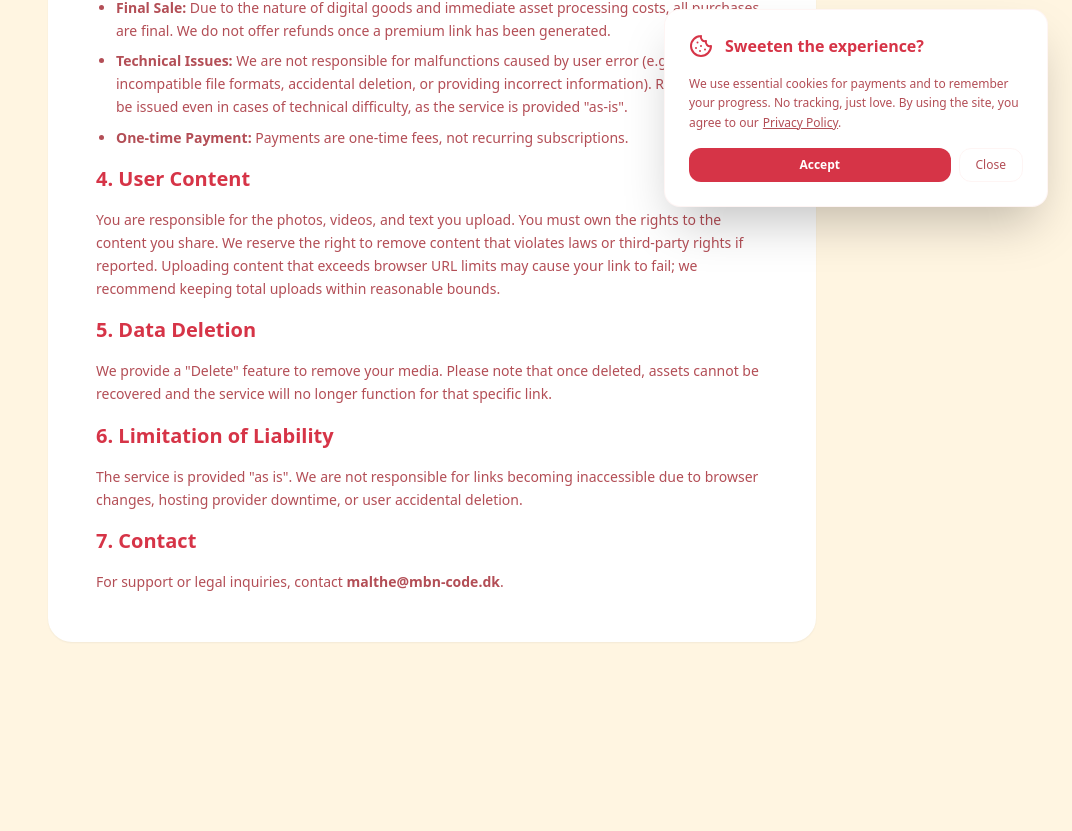
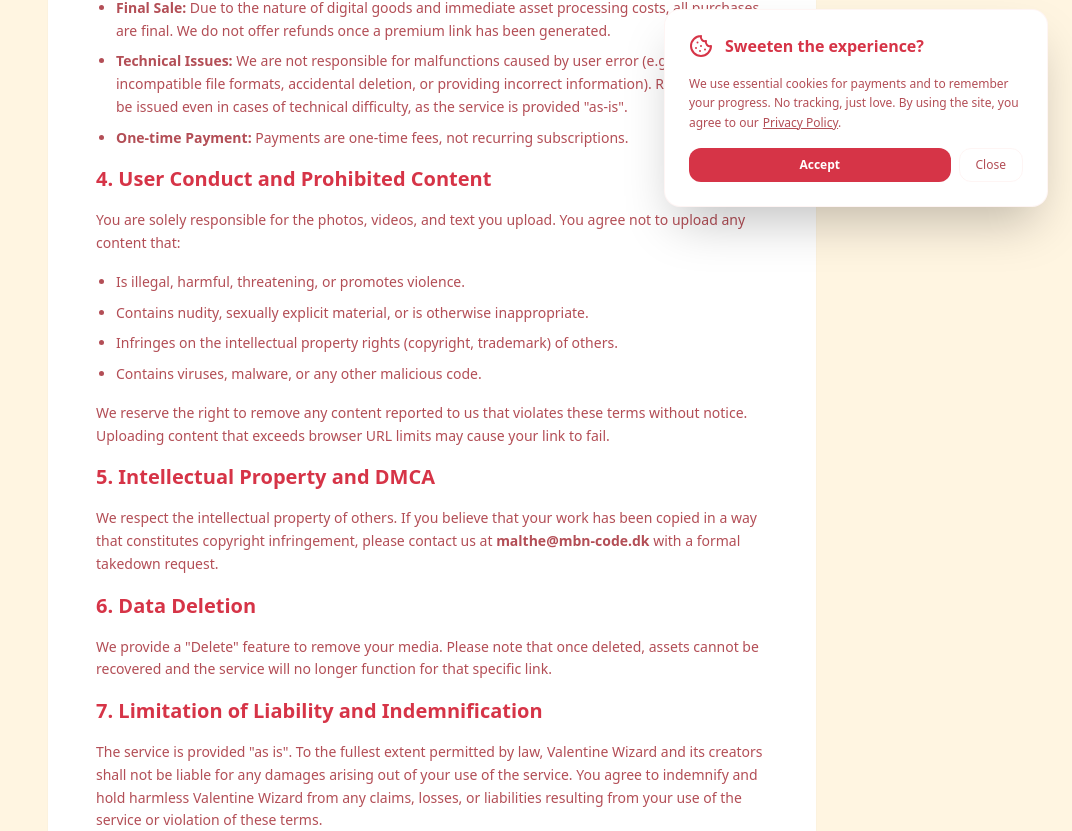
Before and after one commit to mbn-code/valentine-wizard, a Next.js app: page /terms in a window 1280 px wide. Shown: the part 569-1400 px from the top of the page, without its empty margins (208-1280 px from the left). Before the commit the page ends 1307 px from the top, so only its background shows below. Built offline with nearby package versions, Linux system fonts and the light colour scheme.

Commit message:
Security & Legal Fortress: Strict file limits, XSS protection, and comprehensive DMCA/Legal coverage

```diff
--- a/src/app/api/upload/route.ts
+++ b/src/app/api/upload/route.ts
@@ -28,6 +28,7 @@
         return {
           allowedContentTypes: ['image/jpeg', 'image/png', 'image/gif', 'video/mp4', 'video/quicktime', 'image/webp'],
           addRandomSuffix: true,
+          maximumSizeInBytes: pathname.endsWith('.mp4') || pathname.endsWith('.mov') ? 50 * 1024 * 1024 : 10 * 1024 * 1024, // 50MB for video, 10MB for images
           tokenPayload: JSON.stringify({}),
         };
       },
--- a/src/app/page.tsx
+++ b/src/app/page.tsx
@@ -145,6 +145,7 @@
             <div className="flex justify-center gap-6 text-[10px] uppercase tracking-widest font-bold text-valentine-soft">
               <Link href="/privacy" className="hover:text-valentine-red transition-colors">Privacy Policy</Link>
               <Link href="/terms" className="hover:text-valentine-red transition-colors">Terms of Service</Link>
+              <a href="mailto:malthe@mbn-code.dk?subject=Report%20Content" className="hover:text-valentine-red transition-colors">Report Content</a>
             </div>
             <p className="text-valentine-soft text-[10px] uppercase tracking-tighter">© 2026 Valentine Wizard • <a href="mailto:malthe@mbn-code.dk" className="hover:underline">malthe@mbn-code.dk</a> • Denmark</p>
           </div>
--- a/src/app/privacy/page.tsx
+++ b/src/app/privacy/page.tsx
@@ -26,17 +26,18 @@
           <h2 className="text-xl font-bold text-valentine-red mt-6">2. Data We Process</h2>
           <ul className="list-disc pl-5 space-y-2">
             <li><strong>Configuration Data:</strong> Names, dates, and notes are compressed and stored directly in the URL you share. We do not store these on our servers.</li>
-            <li><strong>Media Assets:</strong> Photos and videos you upload are stored securely via Vercel Blob. These are publicly accessible via their unique URL only to those you share your link with.</li>
-            <li><strong>Payment Data:</strong> We use Stripe for payment processing. We never see or store your credit card details. Stripe's privacy policy governs their use of your data.</li>
+            <li><strong>Media Assets:</strong> Photos and videos you upload are stored securely via <strong>Vercel Blob</strong>. These are publicly accessible via their unique URL to anyone who has your link. We do not index these files or make them searchable.</li>
+            <li><strong>Payment Data:</strong> We use <strong>Stripe</strong> for payment processing. We never see or store your credit card details. Your transaction data is handled according to Stripe's Global Privacy Policy.</li>
           </ul>
 
           <h2 className="text-xl font-bold text-valentine-red mt-6">3. GDPR Compliance (EU Users)</h2>
           <p>
-            As a service built in Denmark, we adhere to GDPR standards.
+            As a service built in Denmark, we adhere to GDPR standards. We act as a "Data Controller" for the temporary handling of your assets during the upload process.
           </p>
           <ul className="list-disc pl-5 space-y-2">
-            <li><strong>Right to Erasure:</strong> You can permanently delete your uploaded media at any time using the "Delete Sanctuary" button in the Wizard.</li>
+            <li><strong>Right to Erasure:</strong> You can permanently delete your uploaded media at any time using the "Delete Sanctuary" button in the Wizard. This will trigger an immediate deletion from our storage provider.</li>
             <li><strong>Data Portability:</strong> All your data is contained within your shared URL.</li>
+            <li><strong>Storage Duration:</strong> Assets are kept until you choose to delete them. We reserve the right to delete assets from inactive or broken links after reasonable periods to manage storage costs.</li>
           </ul>
 
           <h2 className="text-xl font-bold text-valentine-red mt-6">4. Cookies</h2>
--- a/src/app/terms/page.tsx
+++ b/src/app/terms/page.tsx
@@ -20,7 +20,7 @@
 
           <h2 className="text-xl font-bold text-valentine-red mt-6">1. Acceptance of Terms</h2>
           <p>
-            By using Valentine Wizard, you agree to these terms. If you do not agree, please do not use the service.
+            By using Valentine Wizard, you agree to these terms. You must be at least 18 years of age to use this service. If you do not agree or do not meet the age requirement, please do not use the service.
           </p>
 
           <h2 className="text-xl font-bold text-valentine-red mt-6">2. Description of Service</h2>
@@ -35,22 +35,36 @@
             <li><strong>One-time Payment:</strong> Payments are one-time fees, not recurring subscriptions.</li>
           </ul>
 
-          <h2 className="text-xl font-bold text-valentine-red mt-6">4. User Content</h2>
+          <h2 className="text-xl font-bold text-valentine-red mt-6">4. User Conduct and Prohibited Content</h2>
           <p>
-            You are responsible for the photos, videos, and text you upload. You must own the rights to the content you share. We reserve the right to remove content that violates laws or third-party rights if reported. Uploading content that exceeds browser URL limits may cause your link to fail; we recommend keeping total uploads within reasonable bounds.
+            You are solely responsible for the photos, videos, and text you upload. You agree not to upload any content that:
+          </p>
+          <ul className="list-disc pl-5 space-y-2">
+            <li>Is illegal, harmful, threatening, or promotes violence.</li>
+            <li>Contains nudity, sexually explicit material, or is otherwise inappropriate.</li>
+            <li>Infringes on the intellectual property rights (copyright, trademark) of others.</li>
+            <li>Contains viruses, malware, or any other malicious code.</li>
+          </ul>
+          <p className="mt-4">
+            We reserve the right to remove any content reported to us that violates these terms without notice. Uploading content that exceeds browser URL limits may cause your link to fail.
           </p>
 
-          <h2 className="text-xl font-bold text-valentine-red mt-6">5. Data Deletion</h2>
+          <h2 className="text-xl font-bold text-valentine-red mt-6">5. Intellectual Property and DMCA</h2>
+          <p>
+            We respect the intellectual property of others. If you believe that your work has been copied in a way that constitutes copyright infringement, please contact us at <span className="font-bold">malthe@mbn-code.dk</span> with a formal takedown request.
+          </p>
+
+          <h2 className="text-xl font-bold text-valentine-red mt-6">6. Data Deletion</h2>
           <p>
             We provide a "Delete" feature to remove your media. Please note that once deleted, assets cannot be recovered and the service will no longer function for that specific link.
           </p>
 
-          <h2 className="text-xl font-bold text-valentine-red mt-6">6. Limitation of Liability</h2>
+          <h2 className="text-xl font-bold text-valentine-red mt-6">7. Limitation of Liability and Indemnification</h2>
           <p>
-            The service is provided "as is". We are not responsible for links becoming inaccessible due to browser changes, hosting provider downtime, or user accidental deletion.
+            The service is provided "as is". To the fullest extent permitted by law, Valentine Wizard and its creators shall not be liable for any damages arising out of your use of the service. You agree to indemnify and hold harmless Valentine Wizard from any claims, losses, or liabilities resulting from your use of the service or violation of these terms.
           </p>
 
-          <h2 className="text-xl font-bold text-valentine-red mt-6">7. Contact</h2>
+          <h2 className="text-xl font-bold text-valentine-red mt-6">8. Contact</h2>
           <p>
             For support or legal inquiries, contact <span className="font-bold">malthe@mbn-code.dk</span>.
           </p>
--- a/src/components/Dashboard.tsx
+++ b/src/components/Dashboard.tsx
@@ -177,7 +177,9 @@
                 </div>
              </motion.div>
 
-             {spotifyItems.map((item, idx) => (
+             {spotifyItems.map((item, idx) => {
+                const safeId = item.id?.replace(/[^a-zA-Z0-9]/g, '');
+                return (
                   <motion.div
                     key={item.day}
                     whileHover={{ scale: 1.02 }}
@@ -188,11 +190,11 @@
                       {item.title}
                     </h3>
                     <div className="flex-grow">
-                    {isTrackUnlocked(item.day) && item.id ? (
+                      {isTrackUnlocked(item.day) && safeId ? (
                         <div className="w-full h-full min-h-[152px]">
                           <iframe
                             style={{ borderRadius: '12px' }}
-                          src={`https://open.spotify.com/embed/track/${item.id}?utm_source=generator`}
+                            src={`https://open.spotify.com/embed/track/${safeId}?utm_source=generator`}
                             width="100%" height="152" frameBorder="0"
                             allow="autoplay; clipboard-write; encrypted-media; fullscreen; picture-in-picture"
                             loading="lazy"
@@ -203,7 +205,8 @@
                       )}
                     </div>
                   </motion.div>
-             ))}
+                );
+             })}
           </div>
         </section>
 
--- a/src/components/SecretCinema.tsx
+++ b/src/components/SecretCinema.tsx
@@ -105,23 +105,28 @@
           </div>
 
           <div className="space-y-6">
-            {tracks.map((track) => (
+            {tracks.map((track) => {
+              const safeId = track.id?.replace(/[^a-zA-Z0-9]/g, '');
+              return (
                 <div
                   key={track.id}
                   className={`relative transition-all duration-700 cursor-pointer ${selectedTrack === track.id ? 'scale-105 opacity-100' : 'opacity-40 hover:opacity-60'}`}
                   onClick={() => setSelectedTrack(track.id)}
                 >
+                  {safeId && (
                     <iframe
                       style={{ borderRadius: '12px' }}
-                  src={`https://open.spotify.com/embed/track/${track.id}?utm_source=generator&theme=0`}
+                      src={`https://open.spotify.com/embed/track/${safeId}?utm_source=generator&theme=0`}
                       width="100%"
                       height="80"
                       frameBorder="0"
                       allow="autoplay; clipboard-write; encrypted-media; fullscreen; picture-in-picture"
                       loading="lazy"
                     ></iframe>
+                  )}
                 </div>
-            ))}
+              );
+            })}
           </div>
         </div>
 
```
Lines whose indentation alone changed are shown as unchanged.
